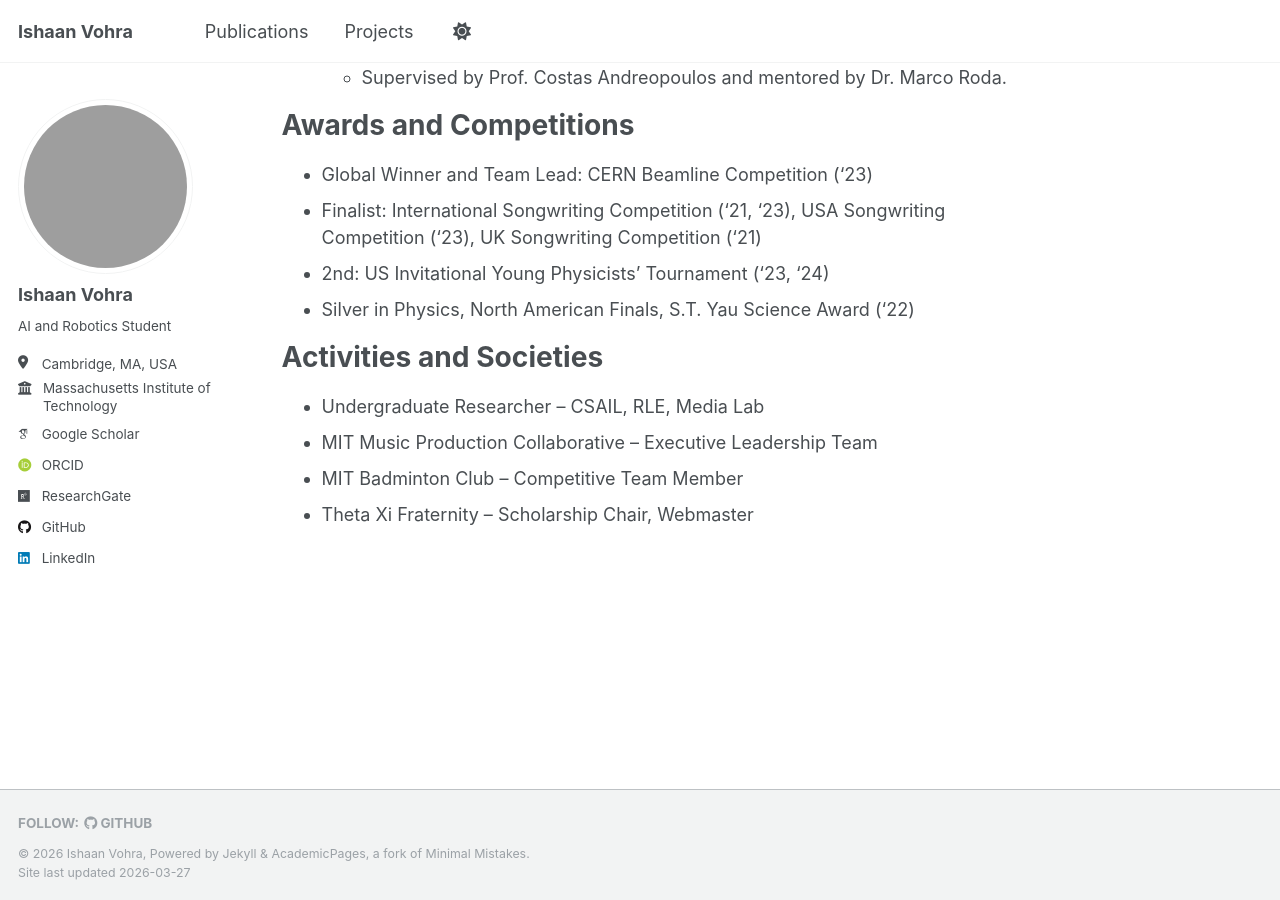
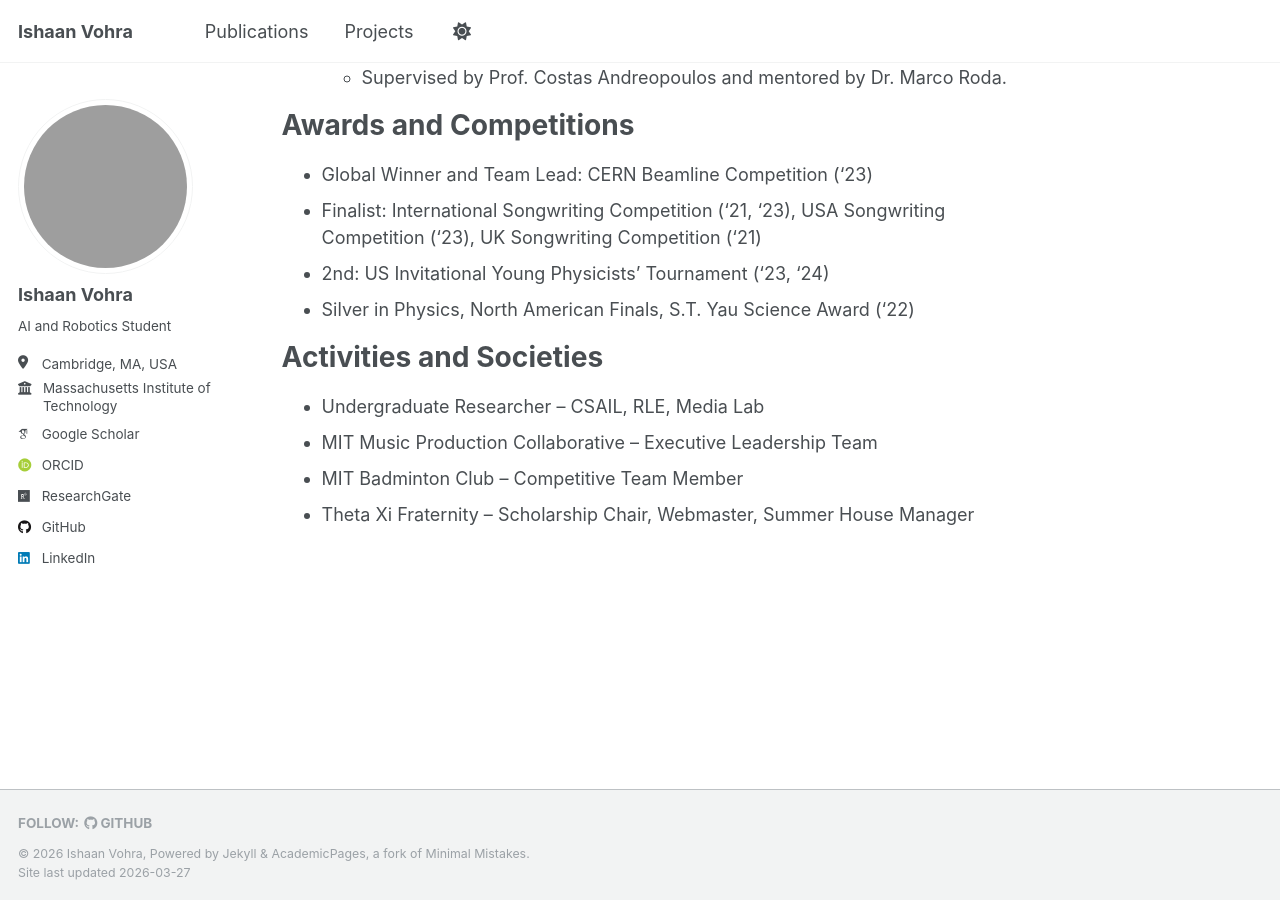
Before and after one commit to Ishaan-vohra/Ishaan-vohra.github.io, a Jekyll site: the page built from _pages/about.md, in a window 1280 px wide and 900 px high, scrolled down 2955 px. Built offline with Jekyll 4.4.1, drawn with Linux system fonts in a browser that asks for light colours; some web fonts are replaced; a script that is not in the unit is left out.

Commit message:
Update about.md

```diff
--- a/_pages/about.md
+++ b/_pages/about.md
@@ -90,4 +90,4 @@
 * Undergraduate Researcher – CSAIL, RLE, Media Lab
 * MIT Music Production Collaborative – Executive Leadership Team
 * MIT Badminton Club – Competitive Team Member
-* Theta Xi Fraternity – Scholarship Chair, Webmaster
+* Theta Xi Fraternity – Scholarship Chair, Webmaster, Summer House Manager
```
